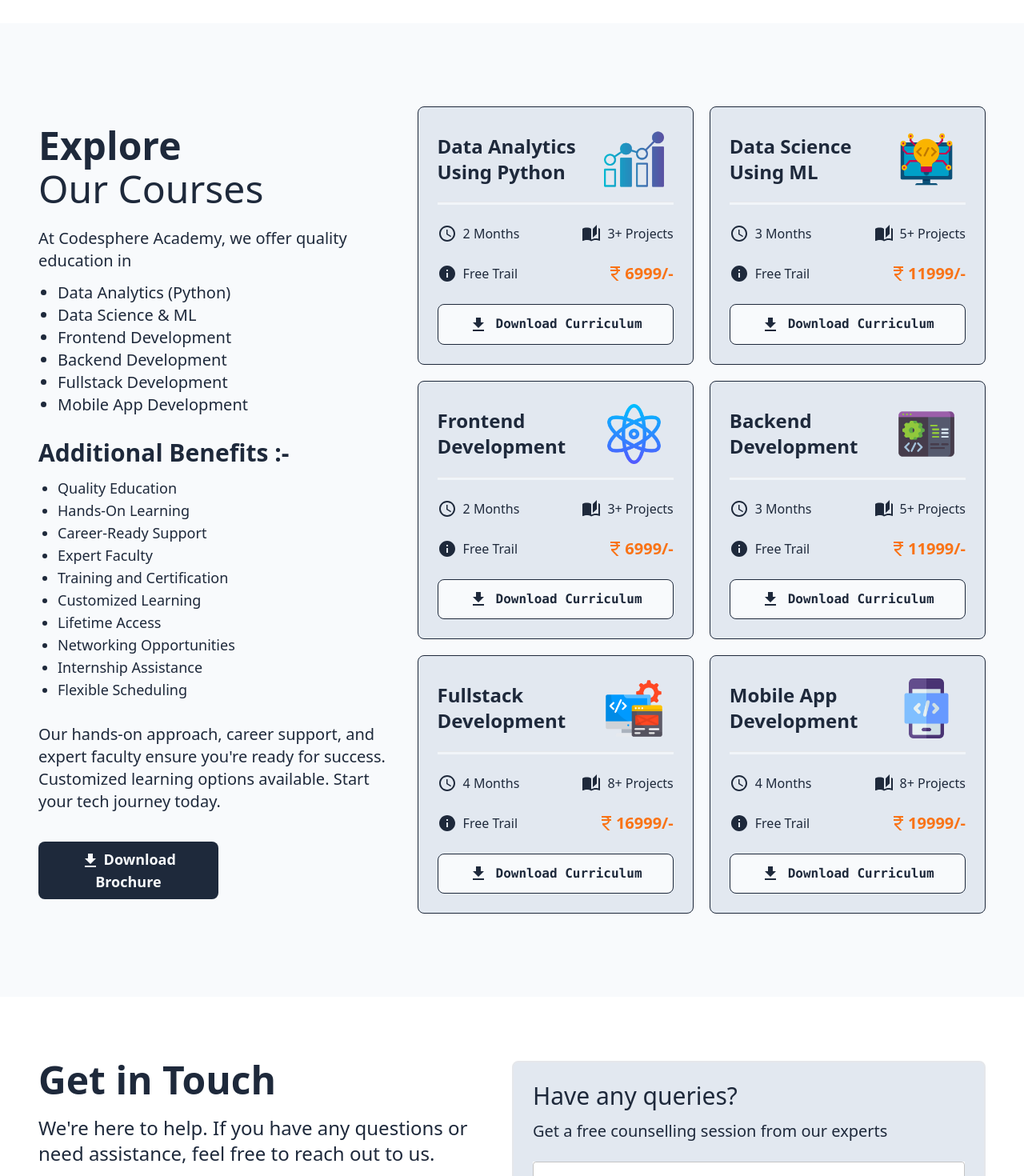
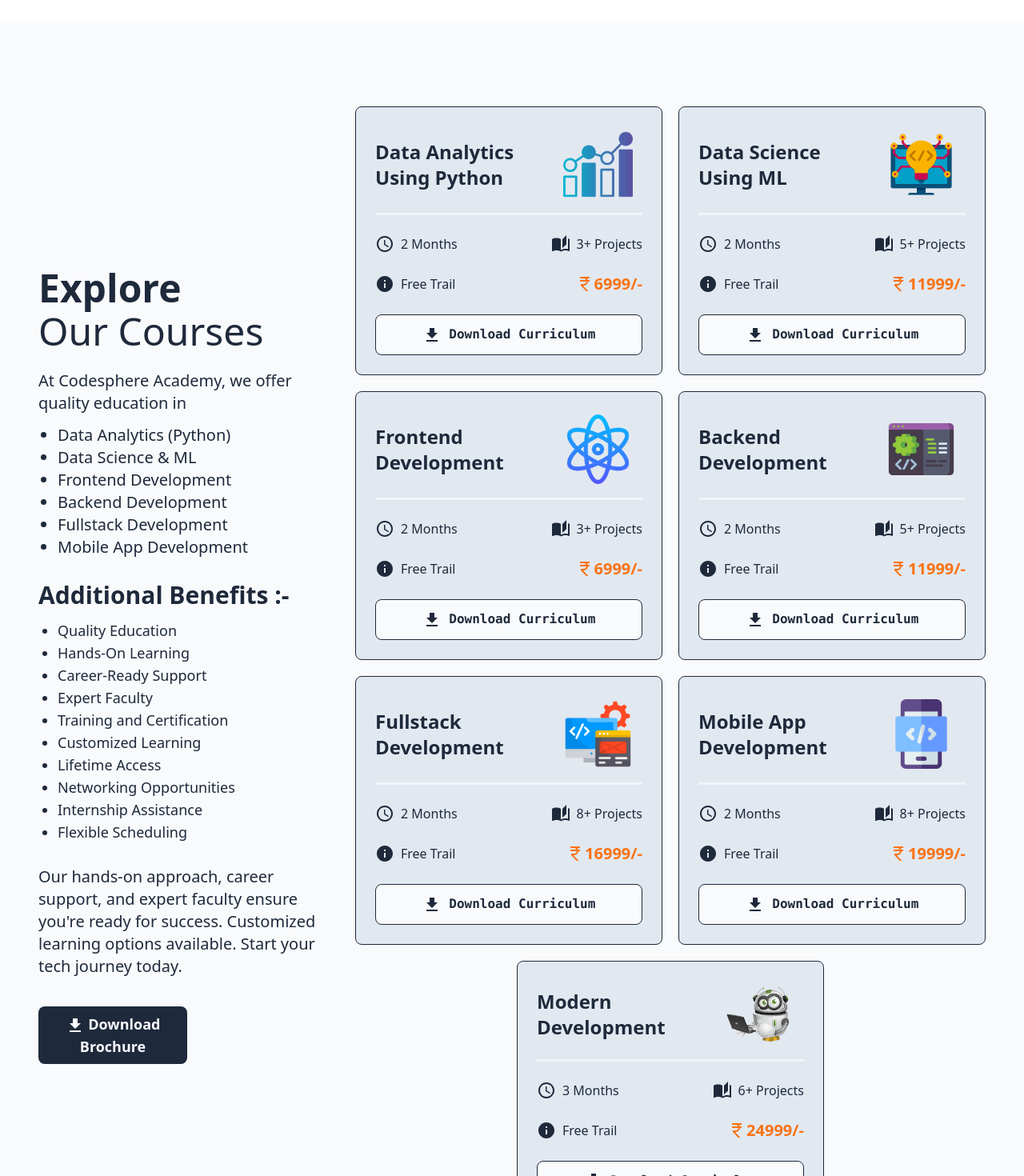
Before and after one commit to ABHISHEK-SIN-GH/CSAcademy, a React (Vite) app: page / in a window 1280 px wide. Shown: the part 1260-2730 px from the top of the page at 80% size. Built offline with nearby package versions, Linux system fonts and the light colour scheme.

Commit message:
Modern development course added

```diff
--- a/src/components/CourseCard.jsx
+++ b/src/components/CourseCard.jsx
@@ -6,7 +6,7 @@
 import InfoIcon from '@mui/icons-material/Info';
 const CourseCard = ({icon,title,duration,project,courseFee,courseUrl}) => {
     return (
-        <div className='w-full rounded-lg p-6 bg-slate-200 border-slate-800' style={{border:"1px solid"}}>
+        <div className='w-full sm:w-96 rounded-lg p-6 bg-slate-200 border-slate-800' style={{border:"1px solid"}}>
             <h1 className='font-bold text-2xl flex flex-row justify-between items-center'>
                 <span className='basis-2/3'>
                     {title}
--- a/src/components/Home.jsx
+++ b/src/components/Home.jsx
@@ -6,6 +6,7 @@
 import frontend from '../assets/frontend.png';
 import backend from '../assets/backend.png';
 import fullstack from '../assets/fullstack.png';
+import modern from '../assets/modern.png';
 import mobileAppDev from '../assets/mobile-app-dev.png';
 
 import Card from './Card';
@@ -27,6 +28,7 @@
 import backendUrl from '../docs/backend.pdf';
 import fullstackUrl from '../docs/fullstack.pdf';
 import appDevUrl from '../docs/appdev.pdf';
+import modernUrl from '../docs/modern-development.pdf';
 import brochureUrl from '../docs/codesphere-brochure.pdf';
 
 const Home = () => {
@@ -99,17 +101,20 @@
                     <a class="rounded-lg bg-slate-800 text-slate-50 py-2 px-4 font-bold text-lg mt-5 inline md:w-1/2 text-center" href={brochureUrl} target='_blank'><DownloadIcon/> Download Brochure</a>
                 </div>
                 <div className='flex flex-col md:py-6 pt-16 basis-3/5' id="Courses">
-                    <div className='flex flex-col md:flex-row gap-5'>
-                        <CourseCard icon={<img src={dataAnalytics} alt="dataAnalytics" className='inline-block'/>} title={`Data Analytics Using Python`} duration={"2 Months"} project={"3+ Projects"} courseFee={"6999"} courseUrl={dataAnalyticsUrl}/>
-                        <CourseCard icon={<img src={dataScience} alt="dataScience" className='inline-block'/>} title={"Data Science Using ML"} duration={"3 Months"} project={"5+ Projects"} courseFee={"11999"} courseUrl={dataScienceUrl}/>
+                    <div className='flex flex-col justify-center md:flex-row gap-5'>
+                        <CourseCard icon={<img src={dataAnalytics} alt="Data Analytics" className='inline-block'/>} title={`Data Analytics Using Python`} duration={"2 Months"} project={"3+ Projects"} courseFee={"6999"} courseUrl={dataAnalyticsUrl}/>
+                        <CourseCard icon={<img src={dataScience} alt="Data Science" className='inline-block'/>} title={"Data Science Using ML"} duration={"2 Months"} project={"5+ Projects"} courseFee={"11999"} courseUrl={dataScienceUrl}/>
                     </div>
-                    <div className='flex flex-col md:flex-row gap-5 mt-5'>
-                        <CourseCard icon={<img src={frontend} alt="frontend" className='inline-block'/>} title={"Frontend Development"} duration={"2 Months"} project={"3+ Projects"} courseFee={"6999"} courseUrl={frontendUrl}/>
-                        <CourseCard icon={<img src={backend} alt="backend" className='inline-block'/>} title={"Backend Development"} duration={"3 Months"} project={"5+ Projects"} courseFee={"11999"} courseUrl={backendUrl}/>
+                    <div className='flex flex-col justify-center md:flex-row gap-5 mt-5'>
+                        <CourseCard icon={<img src={frontend} alt="Frontend Development" className='inline-block'/>} title={"Frontend Development"} duration={"2 Months"} project={"3+ Projects"} courseFee={"6999"} courseUrl={frontendUrl}/>
+                        <CourseCard icon={<img src={backend} alt="Backend Development" className='inline-block'/>} title={"Backend Development"} duration={"2 Months"} project={"5+ Projects"} courseFee={"11999"} courseUrl={backendUrl}/>
                     </div>
-                    <div className='flex flex-col md:flex-row gap-5 mt-5'>
-                        <CourseCard icon={<img src={fullstack} alt="fullstack" className='inline-block'/>} title={"Fullstack Development"} duration={"4 Months"} project={"8+ Projects"} courseFee={"16999"} courseUrl={fullstackUrl}/>
-                        <CourseCard icon={<img src={mobileAppDev} alt="mobileAppDev" className='inline-block'/>} title={"Mobile App Development"} duration={"4 Months"} project={"8+ Projects"} courseFee={"19999"} courseUrl={appDevUrl}/>
+                    <div className='flex flex-col justify-center md:flex-row gap-5 mt-5'>
+                        <CourseCard icon={<img src={fullstack} alt="Fullstack Development" className='inline-block'/>} title={"Fullstack Development"} duration={"2 Months"} project={"8+ Projects"} courseFee={"16999"} courseUrl={fullstackUrl}/>
+                        <CourseCard icon={<img src={mobileAppDev} alt="Mobile App Development" className='inline-block'/>} title={"Mobile App Development"} duration={"2 Months"} project={"8+ Projects"} courseFee={"19999"} courseUrl={appDevUrl}/>
+                    </div>
+                    <div className='flex flex-col justify-center md:flex-row gap-5 mt-5'>
+                        <CourseCard icon={<img src={modern} alt="Modern Development" className='inline-block'/>} title={"Modern Development"} duration={"3 Months"} project={"6+ Projects"} courseFee={"24999"} courseUrl={modernUrl}/>
                     </div>
                 </div>
             </div>
```
Also changed, not shown: src/assets/modern.png (added), 1 other file (tests, documents, lock files or other folders).
